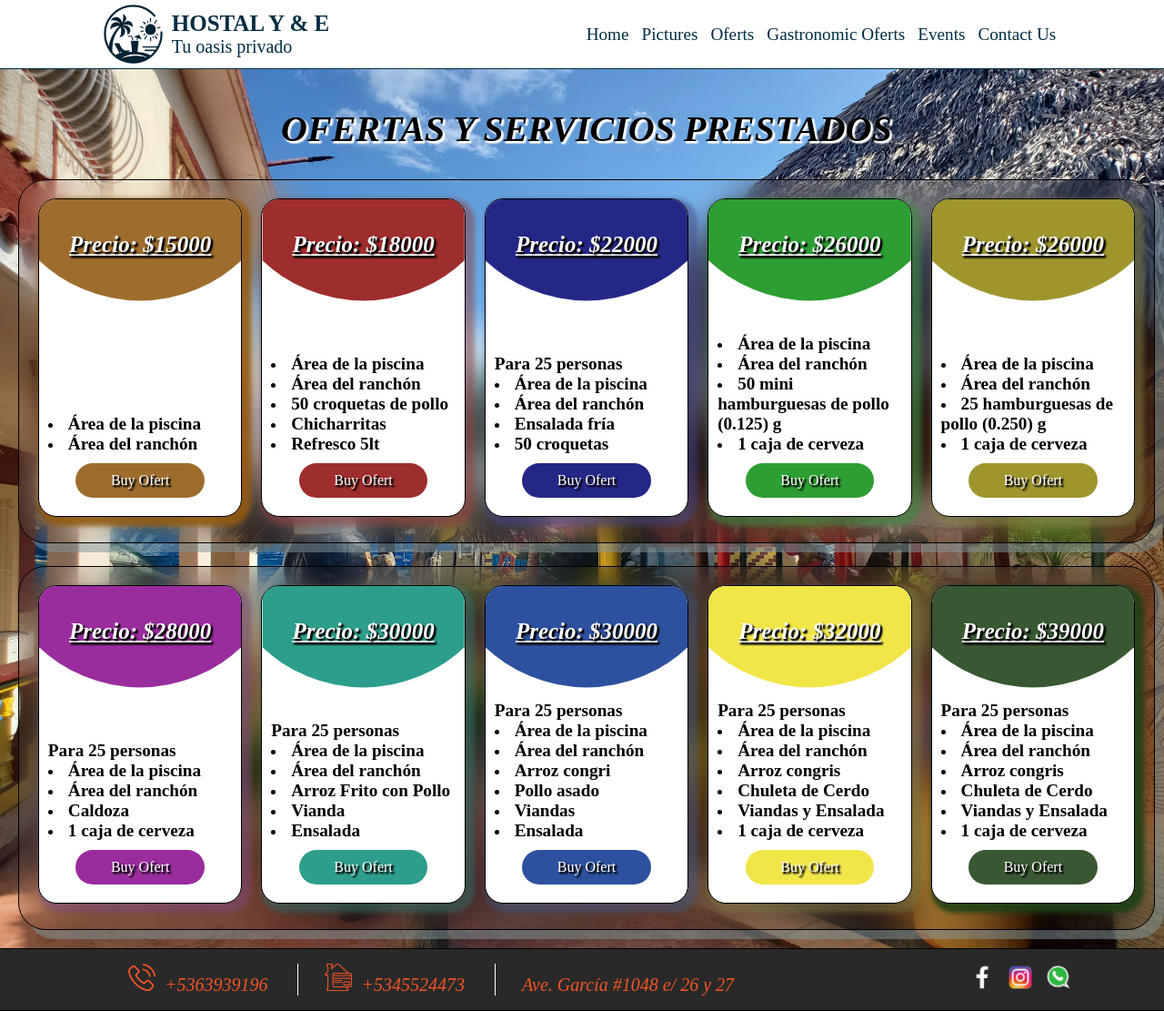
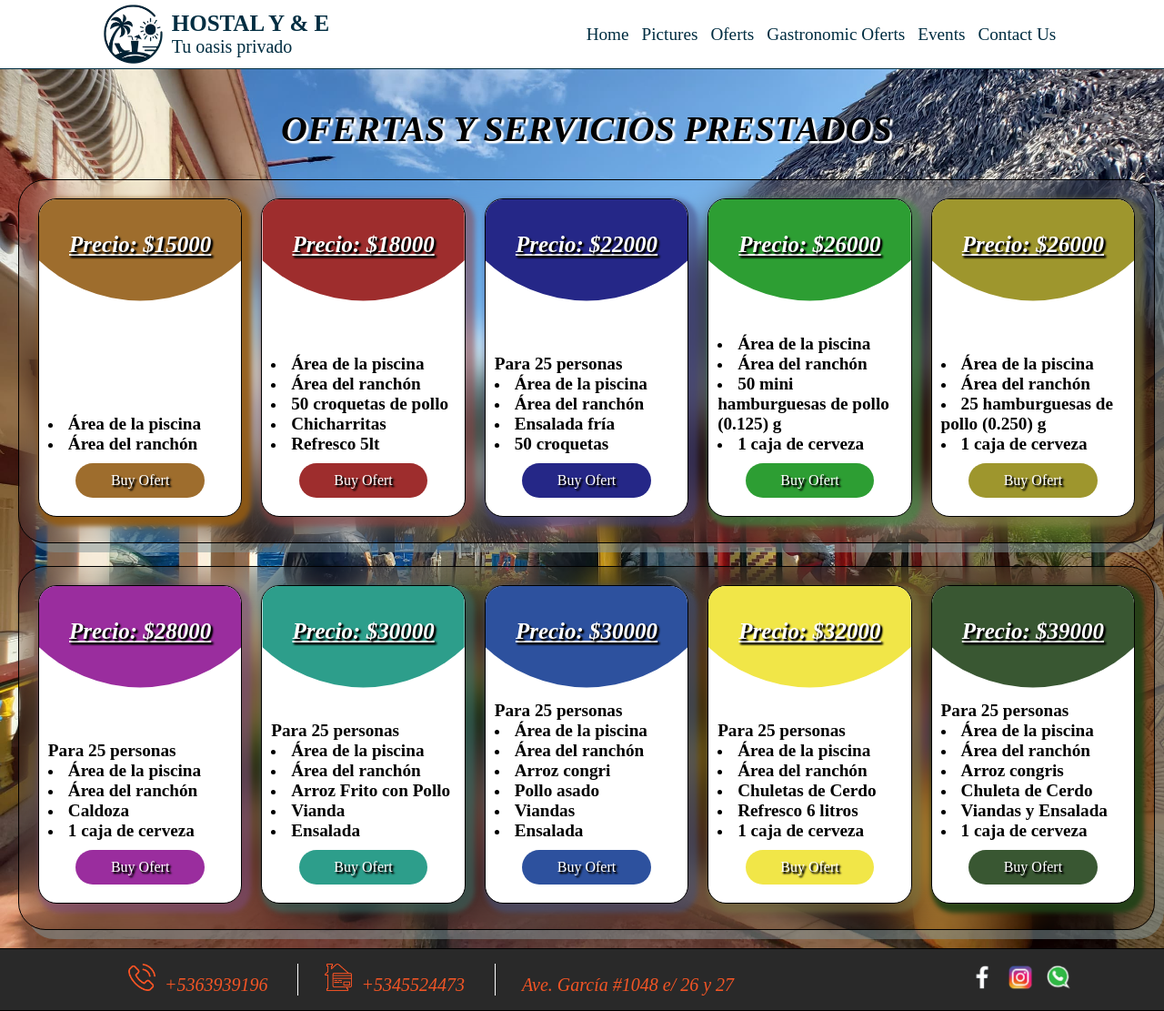
Before and after one commit to javi-lopez02/RentalHouse, a plain HTML site: page oferts/index.html in a window 1280 px wide. Shown: the whole page at 91% size. Drawn offline with Linux system fonts and the light colour scheme.

Commit message:
ofertas ends

```diff
--- a/oferts/index.html
+++ b/oferts/index.html
@@ -189,9 +189,8 @@
             <strong>Para 25 personas</strong>
             <li><strong>Área de la piscina</strong></li>
             <li><strong>Área del ranchón</strong></li>
-            <li><strong>Arroz congris</strong></li>
-            <li><strong>Chuleta de Cerdo</strong></li>
-            <li><strong>Viandas y Ensalada</strong></li>
+            <li><strong>Chuletas de Cerdo</strong></li>
+            <li><strong>Refresco 6 litros</strong></li>
             <li><strong>1 caja de cerveza</strong></li>
             <a
               class="content__a_8"
```
